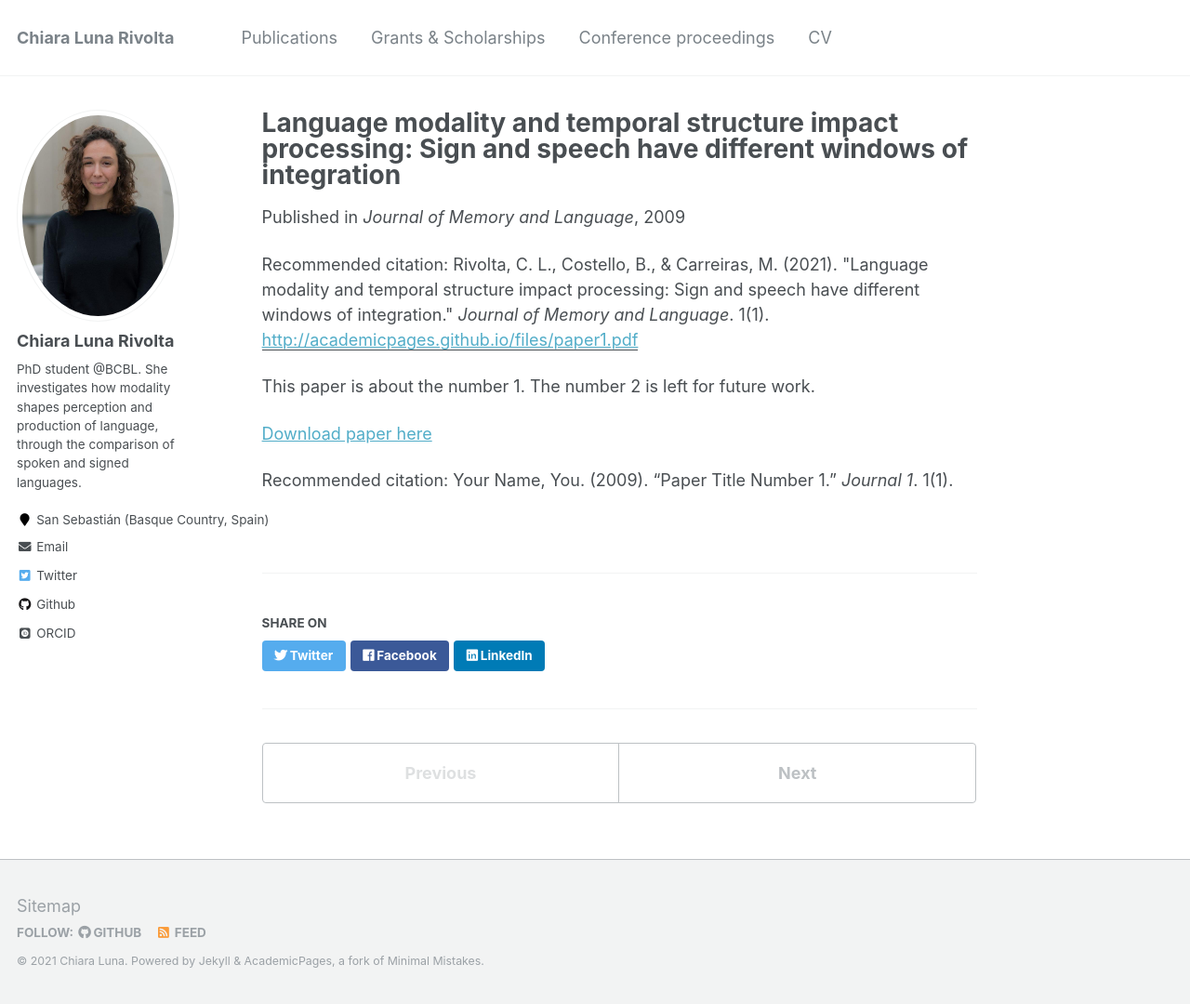
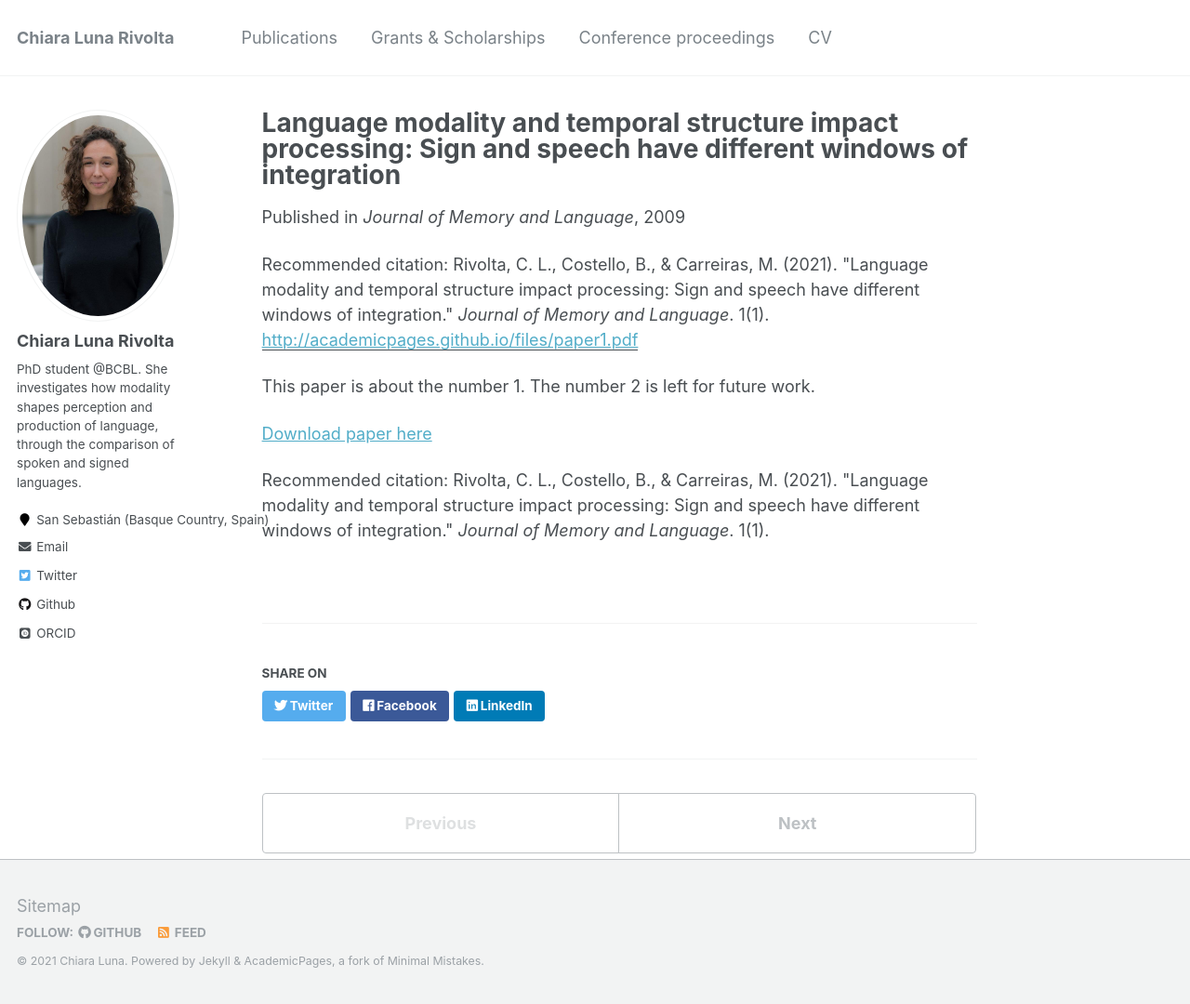
Before and after one commit to chiaralunariv/chiaralunariv.github.io, a Jekyll site: the page built from _publications/2009-10-01-paper-title-number-1.md, in a window 1280 px wide and 1080 px high. Shown: the whole window at 93% size. Built offline with Jekyll 4.4.1, drawn with Linux system fonts in a browser that asks for light colours; some web fonts are replaced.

Commit message:
new_change

```diff
--- a/_publications/2009-10-01-paper-title-number-1.md
+++ b/_publications/2009-10-01-paper-title-number-1.md
@@ -12,4 +12,4 @@ This paper is about the number 1. The number 2 is left for future work.
 
 [Download paper here](http://chiaralunariv.github.io/files/paper_1.pdf)
 
-Recommended citation: Your Name, You. (2009). "Paper Title Number 1." <i>Journal 1</i>. 1(1).
+Recommended citation: Rivolta, C. L., Costello, B., & Carreiras, M. (2021). &quot;Language modality and temporal structure impact processing: Sign and speech have different windows of integration.&quot; <i>Journal of Memory and Language</i>. 1(1).
```
Also changed, not shown: 2 other files.
